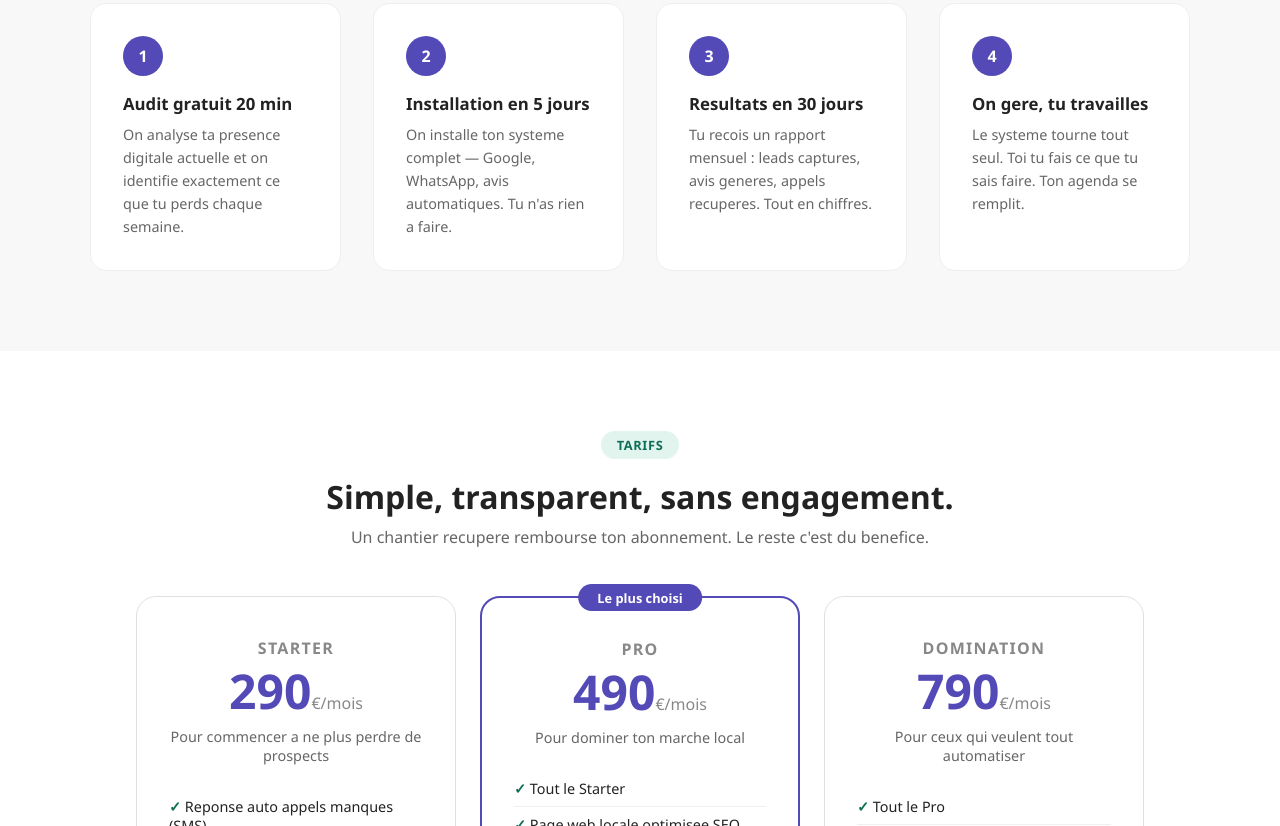
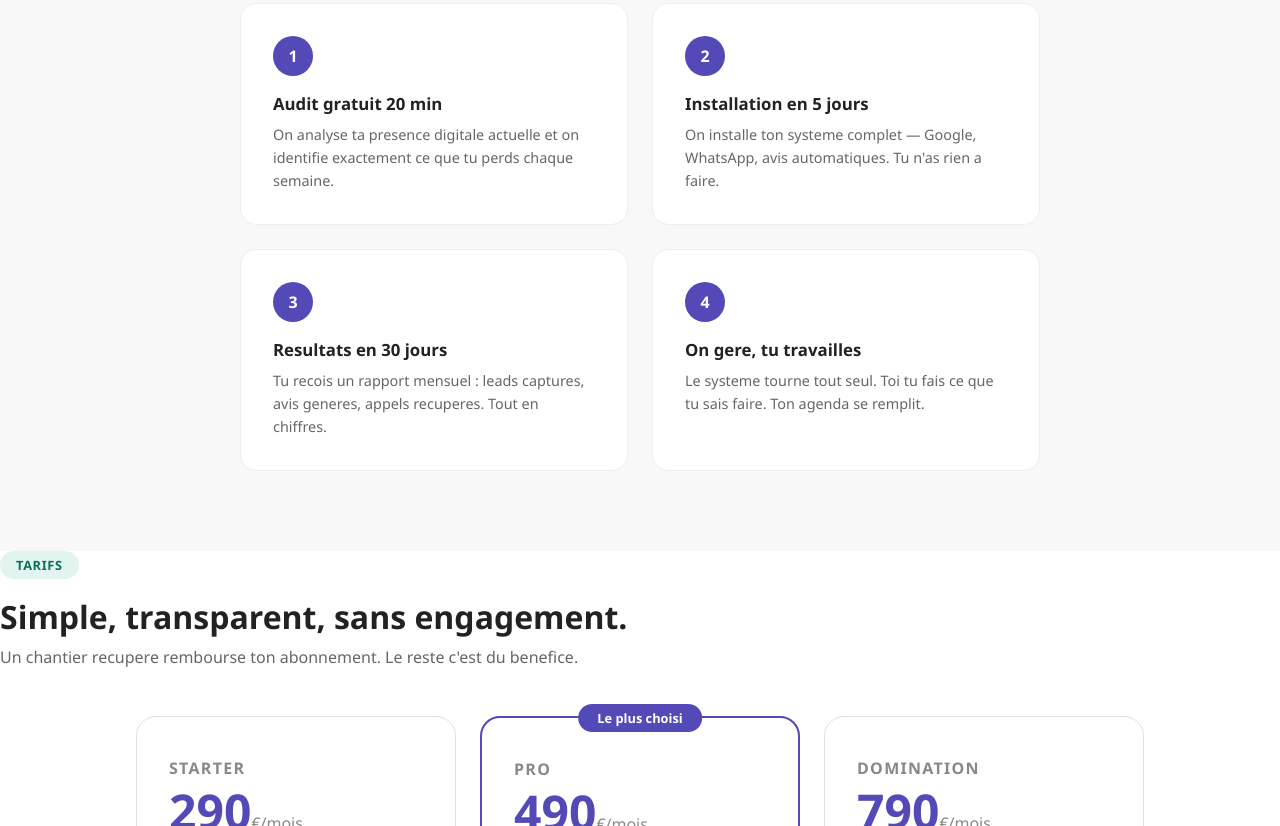
Before and after one commit to birbamatthias-oss/compagnon, a website: page index.html in a window 1280 px wide. Shown: the part 1974-2800 px from the top of the page. Drawn offline with Linux system fonts and the light colour scheme.

Commit message:
Ameliorations landing page

```diff
--- a/index.html
+++ b/index.html
@@ -108,14 +108,55 @@
     .how { background: var(--gray); padding: 5rem 5%; text-align: center; }
     .how h2 { font-size: 2rem; font-weight: 800; margin-bottom: 0.5rem; }
     .how-sub { color: #666; margin-bottom: 3rem; font-size: 1.05rem; }
-    .steps { display: flex; gap: 2rem; justify-content: center; flex-wrap: wrap; max-width: 1100px; margin: 0 auto; }
-    .step { background: white; border-radius: 16px; padding: 2rem; flex: 1; min-width: 220px;
-      max-width: 280px; border: 1px solid #eee; text-align: left; }
+    .steps { display: grid; grid-template-columns: repeat(2, 1fr); gap: 1.5rem; max-width: 800px; margin: 0 auto; }
+    .step { background: white; border-radius: 16px; padding: 2rem; border: 1px solid #eee; text-align: left; }
     .step-num { width: 40px; height: 40px; background: var(--purple); color: white;
       border-radius: 50%; display: flex; align-items: center; justify-content: center;
       font-weight: 800; margin-bottom: 1rem; }
     .step h3 { font-size: 1.05rem; font-weight: 700; margin-bottom: 0.5rem; }
     .step p { font-size: 0.9rem; color: #666; line-height: 1.6; }
+
+    <!-- TESTIMONIALS -->
+    <section style="padding:5rem 5%;text-align:center;">
+      <div class="section-tag" style="background:var(--amber-lt);color:var(--amber);">Ils nous font confiance</div>
+      <h2 style="font-size:2rem;font-weight:800;margin-bottom:0.5rem;">Ce que disent nos artisans</h2>
+      <p style="color:#666;margin-bottom:3rem;">Des résultats réels, des artisans comme toi.</p>
+      <div style="display:grid;grid-template-columns:repeat(auto-fit,minmax(280px,1fr));gap:1.5rem;max-width:1100px;margin:0 auto;">
+        <div style="background:white;border:1px solid #eee;border-radius:20px;padding:2rem;text-align:left;">
+          <div style="color:#f39c12;margin-bottom:0.8rem;">★★★★★</div>
+          <p style="font-size:0.95rem;color:#444;line-height:1.7;margin-bottom:1.2rem;font-style:italic;">"En 3 semaines j'ai reçu 14 demandes de devis alors que d'habitude j'en ai 3 ou 4 par mois. Le système répond même la nuit."</p>
+          <div style="display:flex;align-items:center;gap:10px;">
+            <div style="width:40px;height:40px;border-radius:50%;background:var(--purple);display:flex;align-items:center;justify-content:center;font-weight:700;font-size:0.9rem;color:white;">PL</div>
+            <div>
+              <div style="font-weight:700;font-size:0.9rem;">Patrick L.</div>
+              <div style="font-size:0.8rem;color:#888;">Plombier — Lyon</div>
+            </div>
+          </div>
+        </div>
+        <div style="background:white;border:1px solid #eee;border-radius:20px;padding:2rem;text-align:left;">
+          <div style="color:#f39c12;margin-bottom:0.8rem;">★★★★★</div>
+          <p style="font-size:0.95rem;color:#444;line-height:1.7;margin-bottom:1.2rem;font-style:italic;">"Avant j'avais 4 avis Google. Après 2 mois avec Companion j'en ai 31. Mes nouveaux clients me disent tous qu'ils m'ont trouvé sur Google."</p>
+          <div style="display:flex;align-items:center;gap:10px;">
+            <div style="width:40px;height:40px;border-radius:50%;background:var(--teal);display:flex;align-items:center;justify-content:center;font-weight:700;font-size:0.9rem;color:white;">MR</div>
+            <div>
+              <div style="font-weight:700;font-size:0.9rem;">Marie R.</div>
+              <div style="font-size:0.8rem;color:#888;">Coiffeuse — Bordeaux</div>
+            </div>
+          </div>
+        </div>
+        <div style="background:white;border:1px solid #eee;border-radius:20px;padding:2rem;text-align:left;">
+          <div style="color:#f39c12;margin-bottom:0.8rem;">★★★★★</div>
+          <p style="font-size:0.95rem;color:#444;line-height:1.7;margin-bottom:1.2rem;font-style:italic;">"Je perdais des clients parce que je ne pouvais pas décrocher. Maintenant le système gère tout. 3 nouveaux chantiers signés le premier mois."</p>
+          <div style="display:flex;align-items:center;gap:10px;">
+            <div style="width:40px;height:40px;border-radius:50%;background:#e67e22;display:flex;align-items:center;justify-content:center;font-weight:700;font-size:0.9rem;color:white;">TD</div>
+            <div>
+              <div style="font-weight:700;font-size:0.9rem;">Thomas D.</div>
+              <div style="font-size:0.8rem;color:#888;">Électricien — Paris</div>
+            </div>
+          </div>
+        </div>
+      </div>
+    </section>
 
     /* PRICING */
     .pricing { padding: 5rem 5%; text-align: center; }
@@ -188,18 +229,26 @@
 
 <!-- NAV -->
 <nav>
-  <div class="logo">Companion</div>
-  <a href="#contact" class="nav-cta">Audit gratuit</a>
+  <div style="display:flex;align-items:center;gap:10px;">
+    <div style="width:36px;height:36px;background:var(--purple);border-radius:10px;display:flex;align-items:center;justify-content:center;">
+      <svg width="18" height="18" viewBox="0 0 24 24" fill="white"><path d="M6.62 10.79a15.05 15.05 0 006.59 6.59l2.2-2.2a1 1 0 011.01-.24c1.12.37 2.33.57 3.58.57a1 1 0 011 1V20a1 1 0 01-1 1C7.61 21 3 16.39 3 10a1 1 0 011-1h3.5a1 1 0 011 1c0 1.25.2 2.45.57 3.57a1 1 0 01-.25 1.01l-2.2 2.21z"/></svg>
+    </div>
+    <div class="logo">Companion</div>
+  </div>
+  <div style="display:flex;align-items:center;gap:1rem;">
+    <span style="font-size:0.9rem;color:#555;">📞 <strong style="color:var(--purple);">06 XX XX XX XX</strong></span>
+    <a href="#contact" class="nav-cta">Audit gratuit</a>
+  </div>
 </nav>
 
 <!-- HERO -->
 <section class="hero">
-  <div class="hero-badge">Systeme IA pour artisans & PME françaises</div>
-  <h1>Pendant que tu es sur le chantier,<br><span>ton telephone travaille pour toi.</span></h1>
-  <p>Companion repond a tes prospects, collecte tes avis Google et remplit ton agenda — sans que tu leves le petit doigt.</p>
+  <div class="hero-badge">Système IA pour artisans &amp; PME françaises</div>
+  <h1>Pendant que tu es sur le chantier,<br><span>ton téléphone travaille pour toi.</span></h1>
+  <p>Companion répond à tes prospects, collecte tes avis Google et remplit ton agenda — sans que tu lèves le petit doigt.</p>
   <div class="hero-btns">
-    <a href="#contact" class="btn-primary">Demander mon audit gratuit</a>
-    <a href="#comment" class="btn-secondary">Comment ca marche ?</a>
+    <a href="#contact" class="btn-primary">Je veux mes premiers leads cette semaine</a>
+    <a href="#comment" class="btn-secondary">Comment ça marche ?</a>
   </div>
 </section>
 
@@ -366,8 +415,8 @@
     <option>790€/mois — Domination</option>
     <option>Je veux d'abord l'audit gratuit</option>
   </select>
-  <button type="submit" class="submit-btn">Reserver mon audit gratuit — 20 min</button>
-  <p class="form-note">Sans engagement · Reponse sous 24h · 100% confidentiel</p>
+  <button type="submit" class="submit-btn">Je veux mes premiers leads cette semaine →</button>
+  <p class="form-note">Sans engagement · Réponse sous 2h · 100% confidentiel</p>
 </form>
 </section>
 
```
